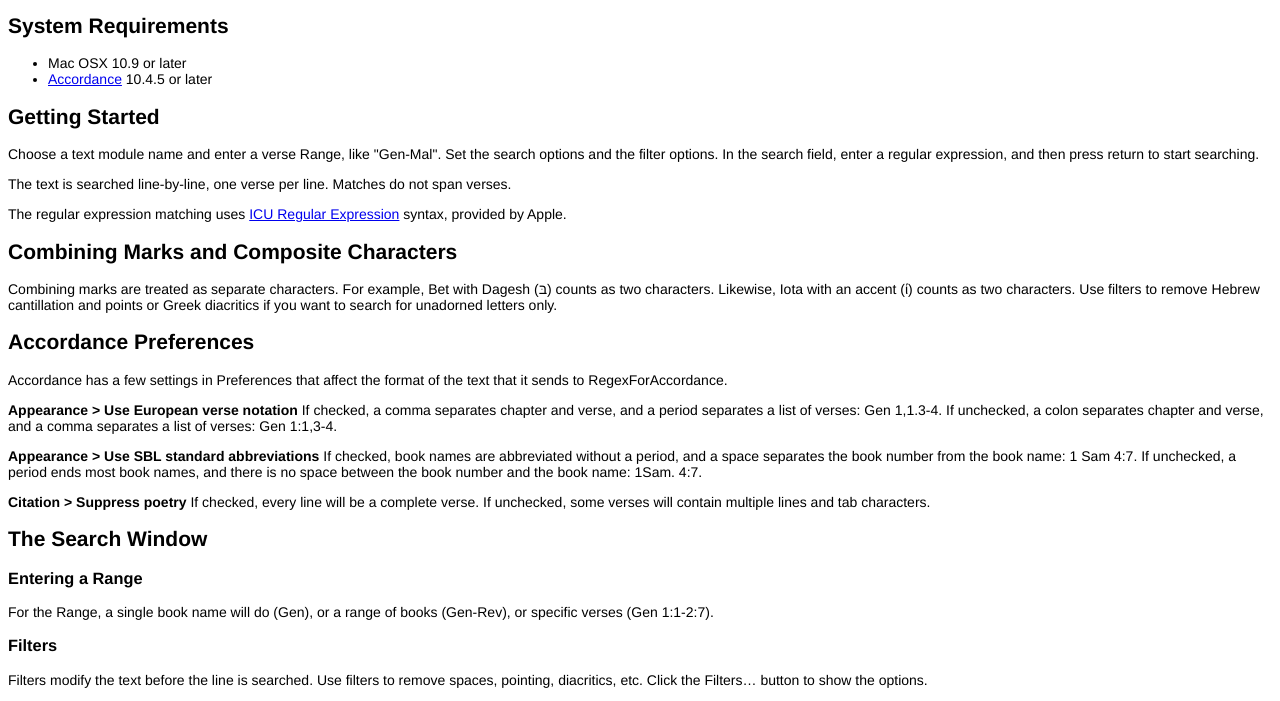
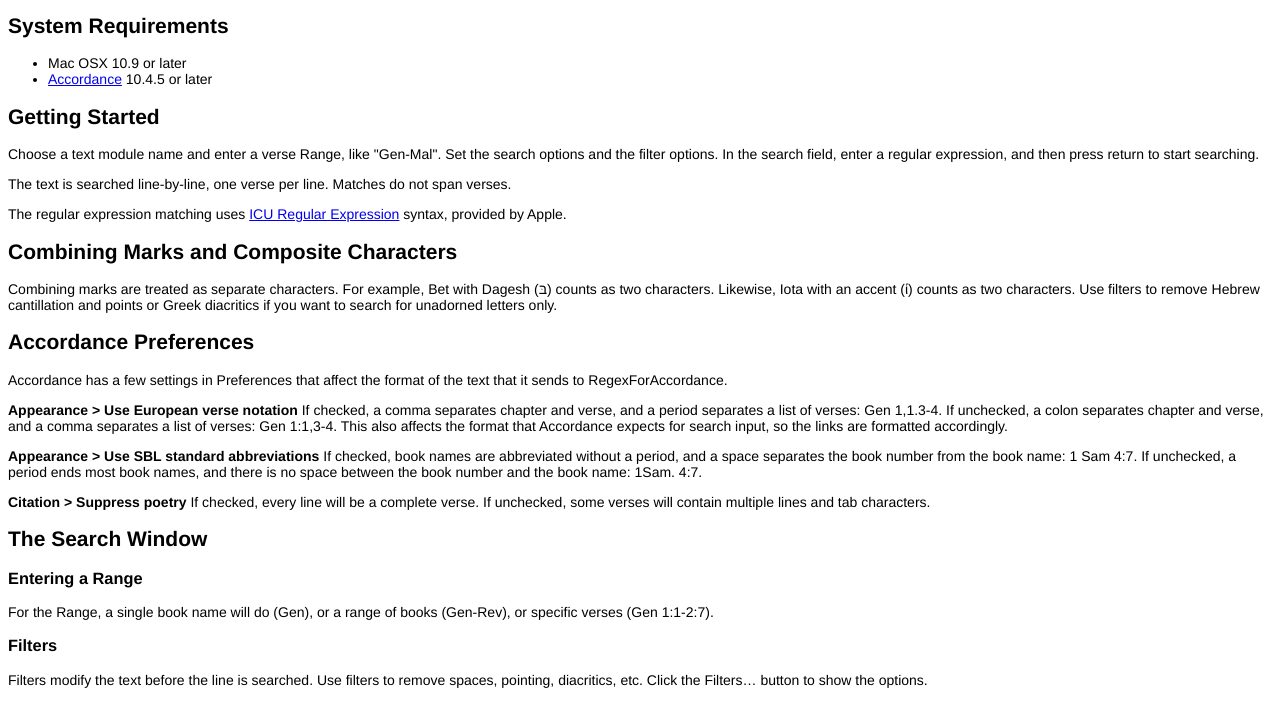
Before and after one commit to darinfranklin/RegexForAccordance, a plain HTML site: page Help/index.html in a window 1280 px wide. Shown: the part 89-790 px from the top of the page. Drawn offline with Linux system fonts and the light colour scheme.

Commit message:
Links now use European verse notation if that is what Accordance is sending.

```diff
--- a/Help/index.html
+++ b/Help/index.html
@@ -36,7 +36,7 @@
 
         <p>Accordance has a few settings in Preferences that affect the format of the text that it sends to RegexForAccordance.</p>
 
-        <p><b>Appearance > Use European verse notation</b> If checked, a comma separates chapter and verse, and a period separates a list of verses: Gen 1,1.3-4.  If unchecked, a colon separates chapter and verse, and a comma separates a list of verses: Gen 1:1,3-4.</p>
+        <p><b>Appearance > Use European verse notation</b> If checked, a comma separates chapter and verse, and a period separates a list of verses: Gen 1,1.3-4.  If unchecked, a colon separates chapter and verse, and a comma separates a list of verses: Gen 1:1,3-4.  This also affects the format that Accordance expects for search input, so the links are formatted accordingly.</p>
 
         <p><b>Appearance > Use SBL standard abbreviations</b> If checked, book names are abbreviated without a period, and a space separates the book number from the book name: 1 Sam 4:7. If unchecked, a period ends most book names, and there is no space between the book number and the book name: 1Sam. 4:7.</p>
 
```
Also changed, not shown: 11 other files.
